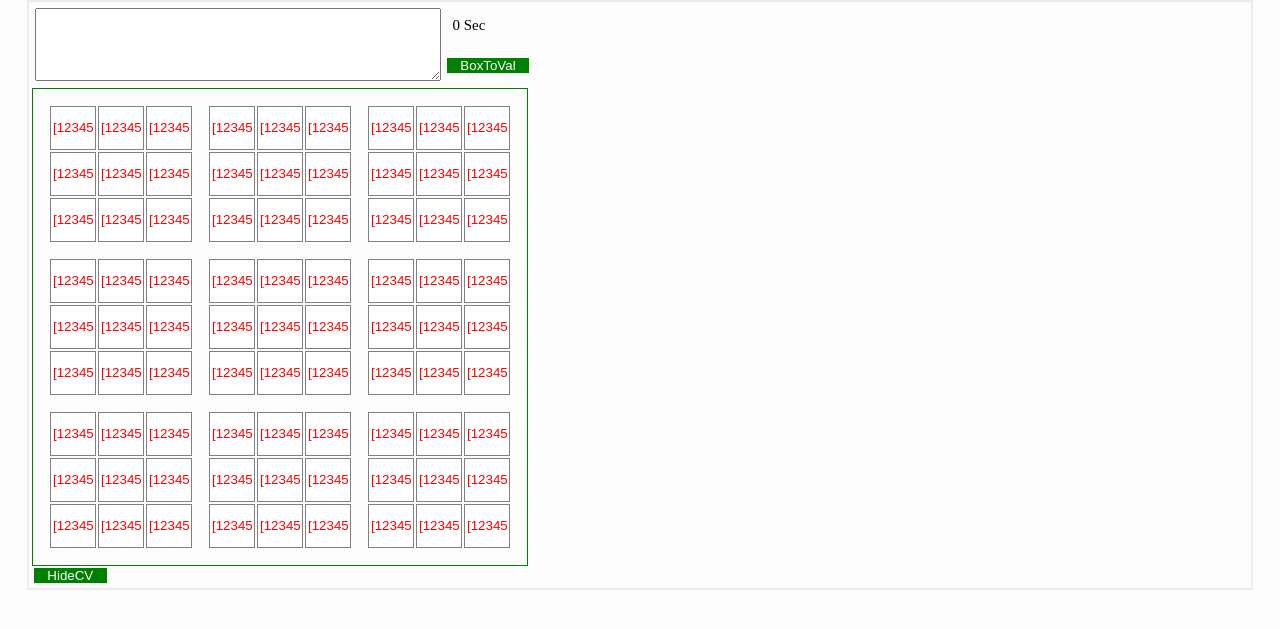
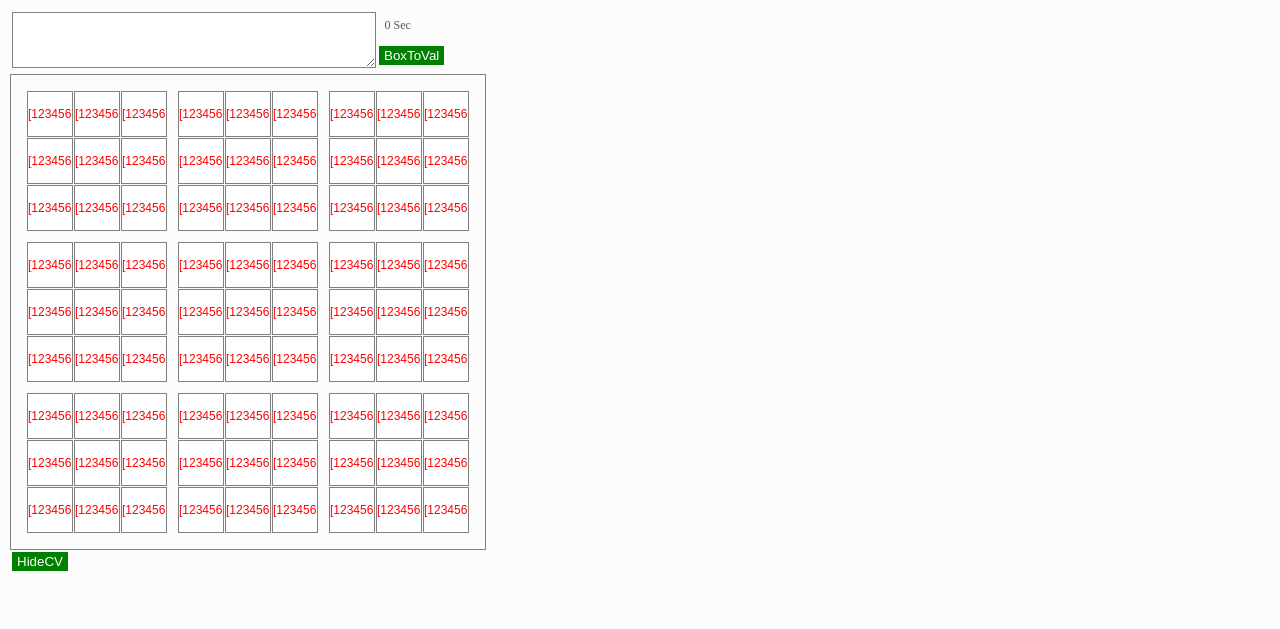
Before and after one commit to vanwoos/sudoku, a PHP site: page /result.php in a window 1280 px wide. Shown: the top 629 px of the page. Run offline with PHP 8.4, Linux system fonts and the light colour scheme; data that the repository does not hold is empty.

Commit message:
优化前端ui及js脚本

```diff
--- a/header.php
+++ b/header.php
@@ -48,54 +48,76 @@ padding:7px;
 margin:1px;
 }
 body{
-max-width:95%;
+max-width:476px;
+width:100%;
 font-size:15px;
 text-align:left;
 background-color:#fcfcfc;
 color:#000000;
-border:2px solid #ececec;
-margin:auto;
-padding:3px;
+border:0px solid #ececec;
+margin-right:auto;
+padding:2px;
 }
 .c3{
 font-size:12px;
 color:#bcbcbc;
 }
 table{
+	border-spacing:1px;
+}
+div{
 
 }
+.valtable{
+	border:0px solid gray;
+	margin:1px;
+}
+.valtable tr td{
+	padding:0px;
+}
+.valtable textarea{
+	border:1px solid gray;
+	width:358px;
+	height:50px;
+}
+.consume_time{
+	font-size:12px;
+	color:#555;
+}
 .nine_box{
-	border:1px solid green;
-	padding:1em;
+	border:1px solid gray;
+	padding:15px;
 }
 .nine_box tr td{
 	padding:0px;
 	margin:0px;
 }
 .nine_box tr td input{
-	width:3em;
-	height:3em;
+	width:44px;
+	height:44px;
+	margin:0px;
+	padding:0px;
 	text-align:center;
 	border:1px solid gray;
 }
 .nine_box .rowseparate td{
-	padding-bottom:1em;
+	padding-bottom:10px;
 }
 .nine_box tr .colseparate{
-	padding-right:1em;
+	padding-right:10px;
 }
 .submit_button{
 	border:0px solid green;
 	background:green;
 	color:white;
-	padding:0em 1em 0em 1em;
+	padding:2px 5px 2px 5px;
 	margin:2px;
 }
 </style>
 <script>
 function clearInput()
 {
-	if(window.confirm('Clear all input?'))
+	if(window.confirm('Clear all boxes?'))
 	{
 		var vals=document.getElementsByName("val[]");
 		for(var i=0;i<81;++i)
@@ -142,6 +164,29 @@ function BoxToVal()
 		}
 	}
 }
+
+function getCookie(c_name)
+{
+	if (document.cookie.length>0)
+	{
+		c_start=document.cookie.indexOf(c_name + "=");
+		if (c_start!=-1)
+		{
+			c_start=c_start + c_name.length+1;
+			c_end=document.cookie.indexOf(";",c_start);
+		if (c_end==-1) c_end=document.cookie.length;
+			return unescape(document.cookie.substring(c_start,c_end));
+		}
+	}
+	return "";
+}
+
+function setCookie(c_name,value,expiredays)
+{
+	var exdate=new Date()
+	exdate.setDate(exdate.getDate()+expiredays);
+	document.cookie=c_name+"="+escape(value)+((expiredays==null)?"":";expires="+exdate.toGMTString());
+}
 </script>
 
 </head>
--- a/result.php
+++ b/result.php
@@ -7,6 +7,7 @@ $time_consume=round($time_end-$time_start,5);
 <script>
 function hideOrShowCV()
 {
+	var changed_flag=false;
 	var buttonval=document.getElementById("hideOrShowCV");
 	var vals=document.getElementsByName("val[]");
 	for(var i=0;i<81;++i)
@@ -15,24 +16,26 @@ function hideOrShowCV()
 			continue;
 		if(buttonval.value=="HideCV")
 		{
-			vals[i].style="color:white;";
+			vals[i].style.color="white";
 		}
 		else{
-			vals[i].style="color:red;";
+			vals[i].style.color="red";
 		}
+		changed_flag=true;
 	}
-	buttonval.value=(buttonval.value=="HideCV")?"ShowCV":"HideCV";
+	if(changed_flag)
+		buttonval.value=(buttonval.value=="HideCV")?"ShowCV":"HideCV";
 }
 </script>
 <div>
-<table>
+<table class="valtable">
 	<tr>
 		<td rowspan="2">
-			<textarea name="textval" style="width:30em;height:5em;"></textarea>
+			<textarea name="textval"></textarea>
 		</td>
 		<td>
 			&nbsp;
-			<?php echo $time_consume.' Sec'; ?>
+			<span class="consume_time"><?php echo $time_consume.' Sec'; ?></span>
 			<!--<input class="submit_button" type="button" value="ValToBox" onclick="ValToBox()" />-->
 		</td>
 	</tr>
@@ -66,16 +69,26 @@ function hideOrShowCV()
 
 <script>
 	var vals=document.getElementsByName("val[]");
+	var haveCV=false;
 	for(var i=0;i<81;++i)
 	{
 		if(vals[i].value.length>1)
 		{
-			vals[i].style="color:red;";
+			haveCV=true;
+			vals[i].style.color="red";
+			vals[i].style.fontSize="12px";
 		}
 		else{
-			vals[i].style="background:#f7f7f7;"
+			vals[i].style.background="#f7f7f7"
 		}
 		vals[i].setAttribute("readonly","readonly");
+	}
+	if(!haveCV)
+	{
+		var hideOrShowCVButton=document.getElementById("hideOrShowCV");
+		hideOrShowCVButton.style.background="gray";
+		hideOrShowCVButton.setAttribute("disabled","disabled");
+
 	}
 </script>
 
```
Also changed, not shown: index.php (+16 -5 lines).
